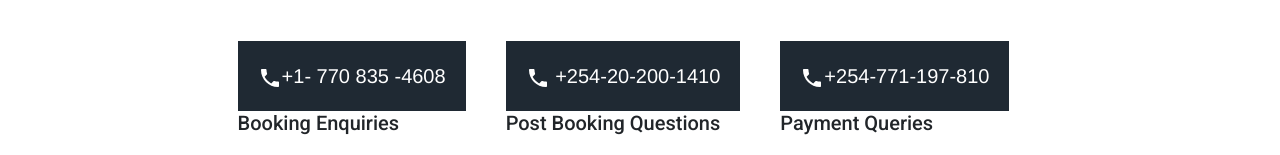
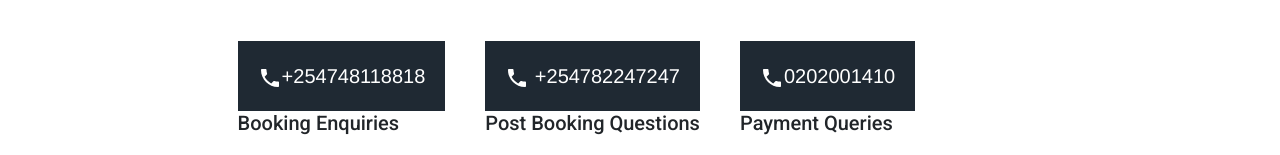
Before and after one commit to jamesguru/Afrikanaccentadventures, a React (Create React App) app in the folder Frontend/: page /contact in a window 1280 px wide. Shown: the part 519-674 px from the top of the page. Built offline with nearby package versions, Linux system fonts and the light colour scheme.

Commit message:
added changes

```diff
--- a/Frontend/src/components/Team/team.css
+++ b/Frontend/src/components/Team/team.css
@@ -45,7 +45,7 @@
   color: #fff;
   padding: 10px;
   margin: 0px 10px;
-  width: 70%;
+  width: 60%;
   cursor: pointer;
   transition: all 1s ease;
 }
--- a/Frontend/src/pages/Contact/Contact.jsx
+++ b/Frontend/src/pages/Contact/Contact.jsx
@@ -26,21 +26,21 @@ const Contact = () => {
           <div className="contact-item">
             <div className="contact-telephone">
               <Phone className="contact-icon" />
-              <span>+1- 770 835 -4608</span>
+              <span>+254748118818</span>
             </div>
             <h2>Booking Enquiries</h2>
           </div>
           <div className="contact-item">
             <div className="contact-telephone">
               <Phone className="contact-icon" />
-              <span> +254-20-200-1410</span>
+              <span> +254782247247</span>
             </div>
             <h2>Post Booking Questions</h2>
           </div>
           <div className="contact-item">
             <div className="contact-telephone">
               <Phone className="contact-icon" />
-              <span>+254-771-197-810</span>
+              <span>0202001410</span>
             </div>
             <h2>Payment Queries</h2>
           </div>
```
Also changed, not shown: 10 other files (tests, documents, lock files or other folders).
